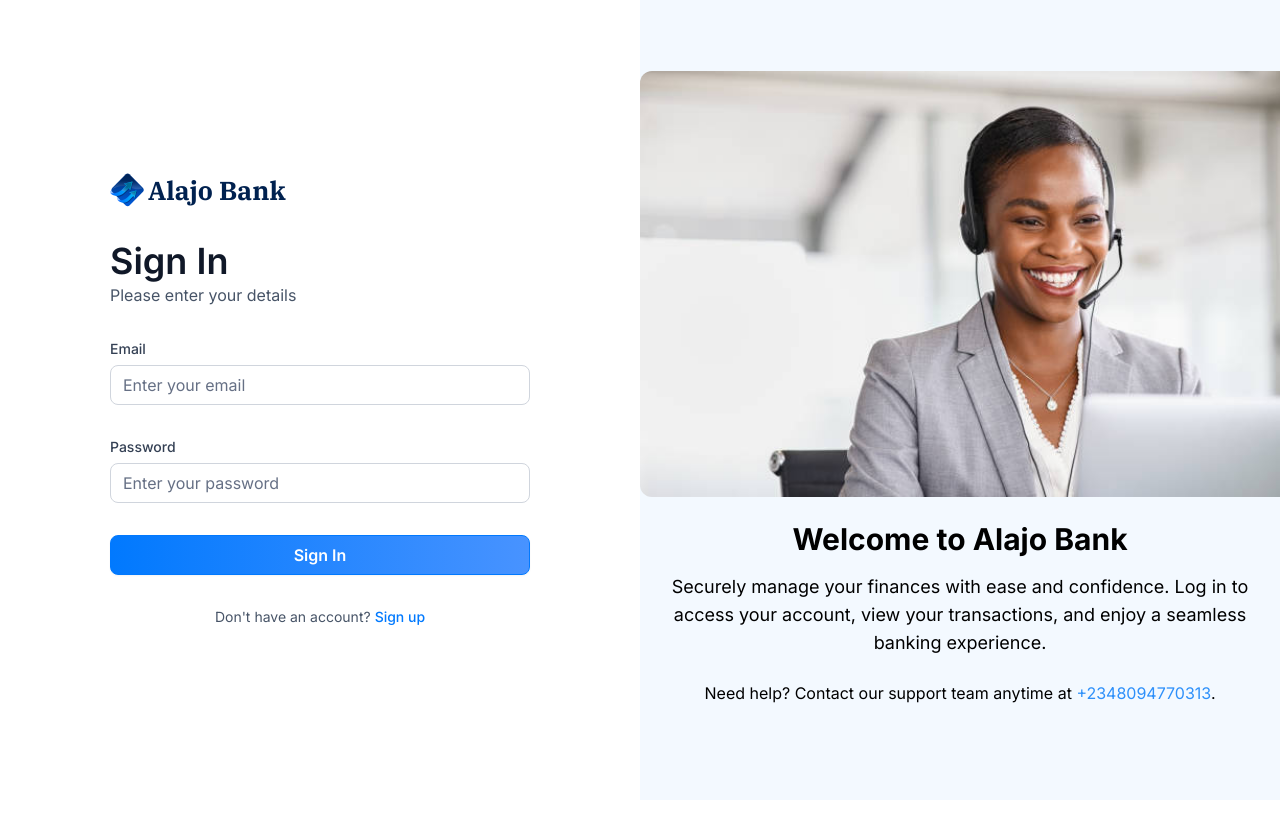
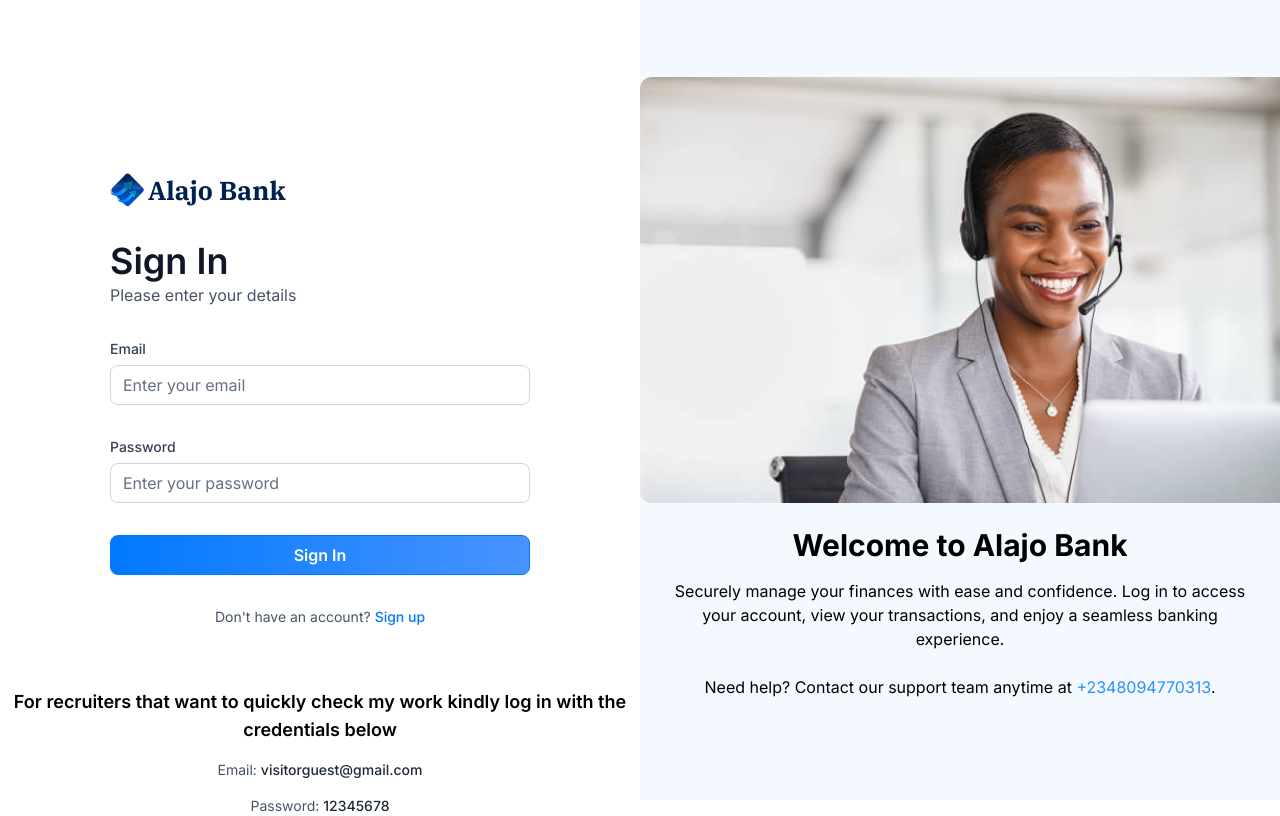
Before and after one commit to Alagbami/alajo_bank, a Next.js app: page /sign-in in a window 1280 px wide. Built offline with nearby package versions, Linux system fonts and the light colour scheme; what dwolla-v2, plaid would draw is missing.

Commit message:
Visitor credential

```diff
--- a/app/(auth)/layout.tsx
+++ b/app/(auth)/layout.tsx
@@ -46,7 +46,7 @@
         </div>
         <div className="auth-content p-6 text-center">
           <h1 className="text-3xl font-bold mb-4">Welcome to Alajo Bank</h1>
-          <p className="text-lg mb-6">
+          <p className="text-md mb-6">
             Securely manage your finances with ease and confidence. Log in to access your account, view your transactions, and enjoy a seamless banking experience.
           </p>
           <p className="text-md">
--- a/app/(auth)/sign-in/page.tsx
+++ b/app/(auth)/sign-in/page.tsx
@@ -2,9 +2,16 @@
 
 const SignIn = () => {
   return (
-    <section className="flex-center size-full max-sm:px-6">
-      <AuthForm type="sign-in" />
-    </section>
+    <div className="flex flex-col items-center size-full max-sm:px-6">
+      <section className="flex-center w-full">
+        <AuthForm type="sign-in" />
+      </section>
+      <div className="flex flex-col items-center mt-[-7rem] space-y-4 text-center">
+        <p className="text-lg font-semibold">For recruiters that want to quickly check my work kindly log in with the credentials below</p>
+        <p className="text-sm text-gray-600">Email: <span className="font-medium text-gray-800">visitorguest@gmail.com</span></p>
+        <p className="text-sm text-gray-600">Password: <span className="font-medium text-gray-800">12345678</span></p>
+      </div>
+    </div>
   )
 }
 
```
Also changed, not shown: 1 other file (tests, documents, lock files or other folders).
